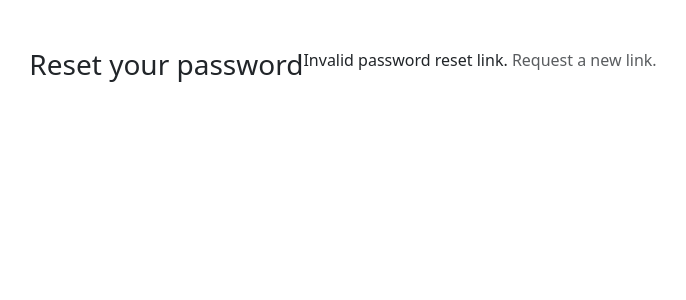
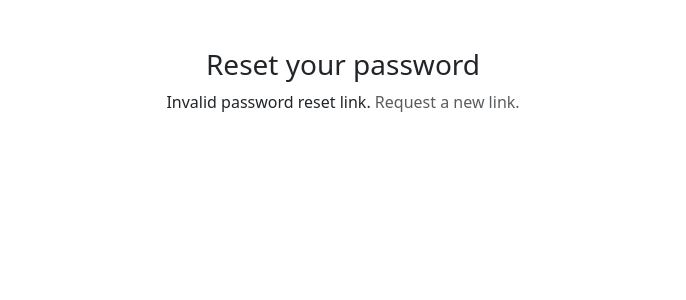
Before and after one commit to nataliepcodes/content-sharing-app, a Django app: template mari/users/templates/registration/password_reset_confirm.html in a window 1280 px wide. Shown: the part 58-358 px from the top of the page, without its empty margins (297-983 px from the left). Run offline with Django 3.2, Linux system fonts and the light colour scheme; the template is opened without the code that fills it, so the values that code supplies are empty.

Commit message:
Updated styling to fix misalignment

```diff
--- a/mari/users/templates/registration/password_reset_confirm.html
+++ b/mari/users/templates/registration/password_reset_confirm.html
@@ -4,16 +4,11 @@
 
 {% block content %}
     <div>
-        <div class="d-flex justify-content-center mt-5">
+        <div class="d-flex flex-column align-items-center mt-5">
 
-            <div class="d-flex justify-content-center">
-                <h1 class="h3">Reset your password</h1>
-            </div>
+            <h1 class="h3">Reset your password</h1>
 
             {% if validlink %}
-                <div class="d-flex justify-content-center">
-                    <p>Enter new password twice</p>
-                </div>
 
                 <form method="post" class="border border-white rounded shadow px-5 py-3 mb-5 mt-3 bg-white ">
                 {% csrf_token %}
```
